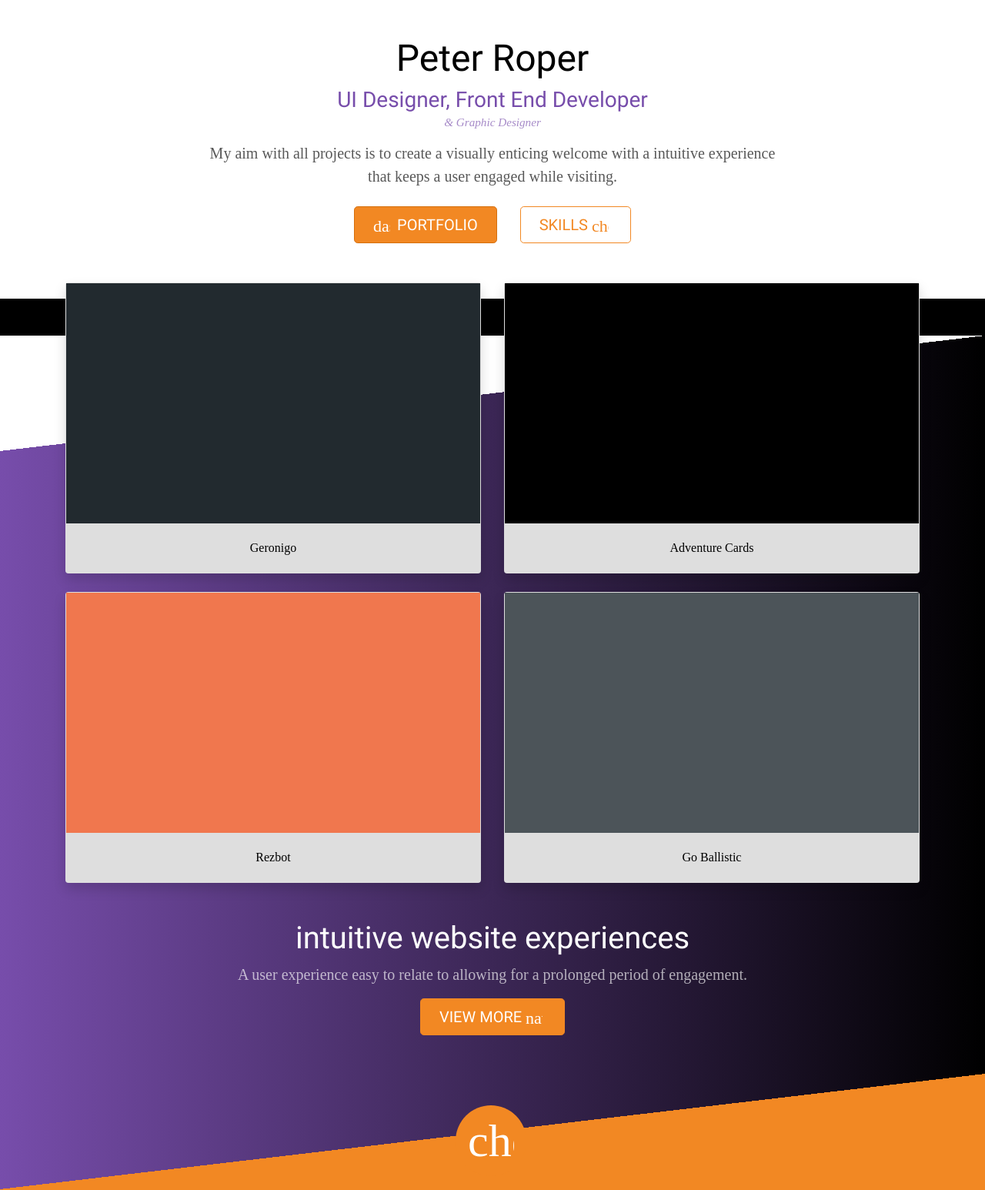
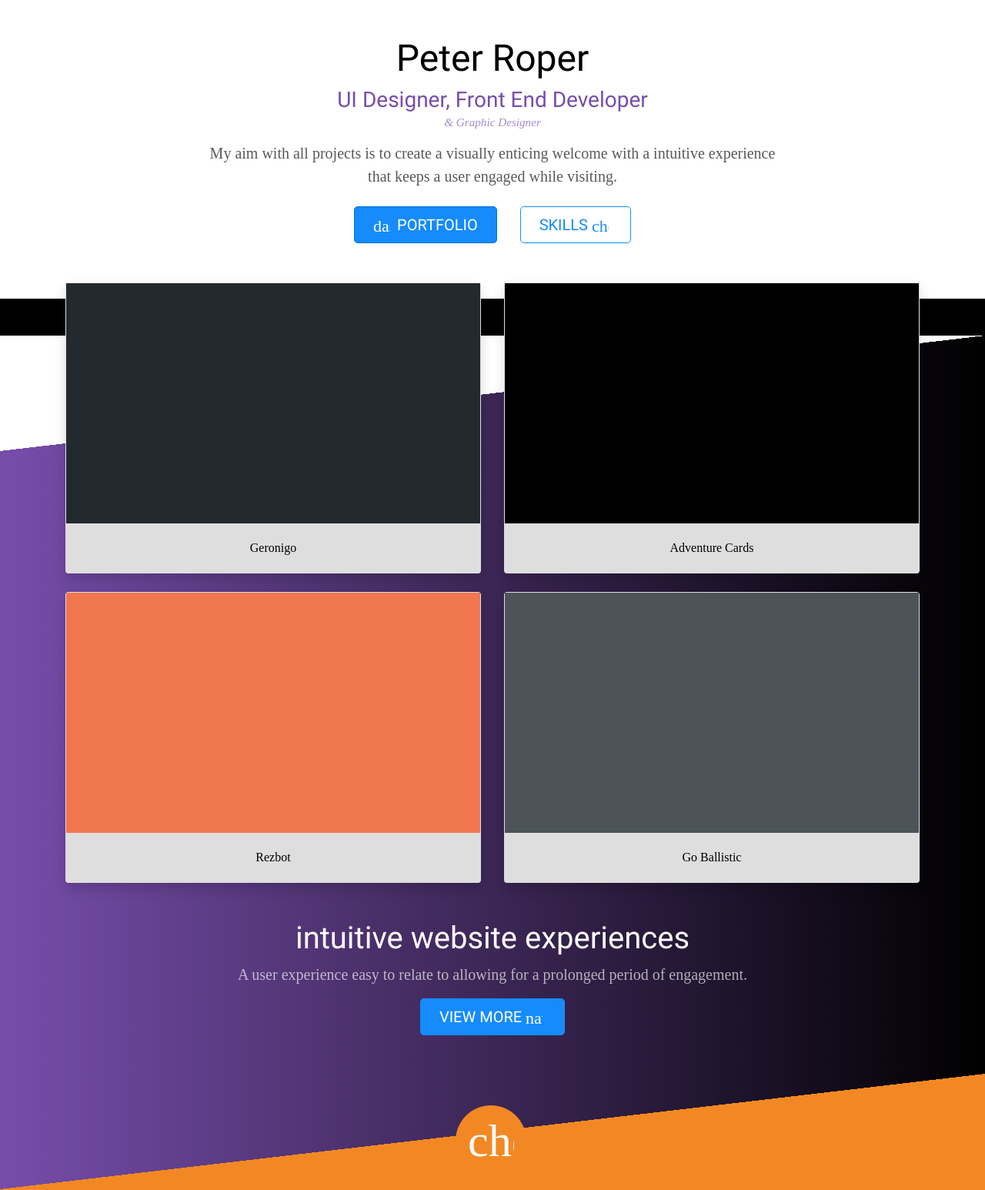
Before and after one commit to hotbertaa/hotbertaa.github.io, a PHP site: page /index.html in a window 1280 px wide. Shown: the part 101-1647 px from the top of the page at 77% size. Run offline with PHP 8.4, Linux system fonts and the light colour scheme; some libraries are stand-ins or nearby versions; some web fonts are replaced.

Commit message:
button cl change

```diff
--- a/css/portfolio/1/theme.css
+++ b/css/portfolio/1/theme.css
@@ -35,15 +35,15 @@ header #READMORE.selected:after, .loader.lg, .overlay { background: -moz-linear-
 
 .card-body a { border-color: #c5c5c5 !important; }
 
-body .btn-primary { color: #FFF !important; background-color: #F28823 !important; border-color: #F28823 !important; }
+body .btn-primary { color: #FFF !important; background-color: #168bfc !important; border-color: #168bfc !important; }
 
-body #head .btn-primary { border-color: #d56f0d !important; }
+body #head .btn-primary { border-color: #0371dc !important; }
 
-body .btn-primary:hover { color: #FFF !important; background-color: #d56f0d !important; border-color: #d56f0d !important; }
+body .btn-primary:hover { color: #FFF !important; background-color: #0371dc !important; border-color: #0371dc !important; }
 
-body .btn-outline-primary { color: #F28823 !important; border-color: #F28823 !important; }
+body .btn-outline-primary { color: #168bfc !important; border-color: #168bfc !important; }
 
-body .btn-outline-primary:hover { color: #FFF !important; background-color: #F28823 !important; border-color: #F28823 !important; }
+body .btn-outline-primary:hover { color: #FFF !important; background-color: #168bfc !important; border-color: #168bfc !important; }
 
 body .btn-light { color: #000 !important; }
 
```
Also changed, not shown: 1 other file.
